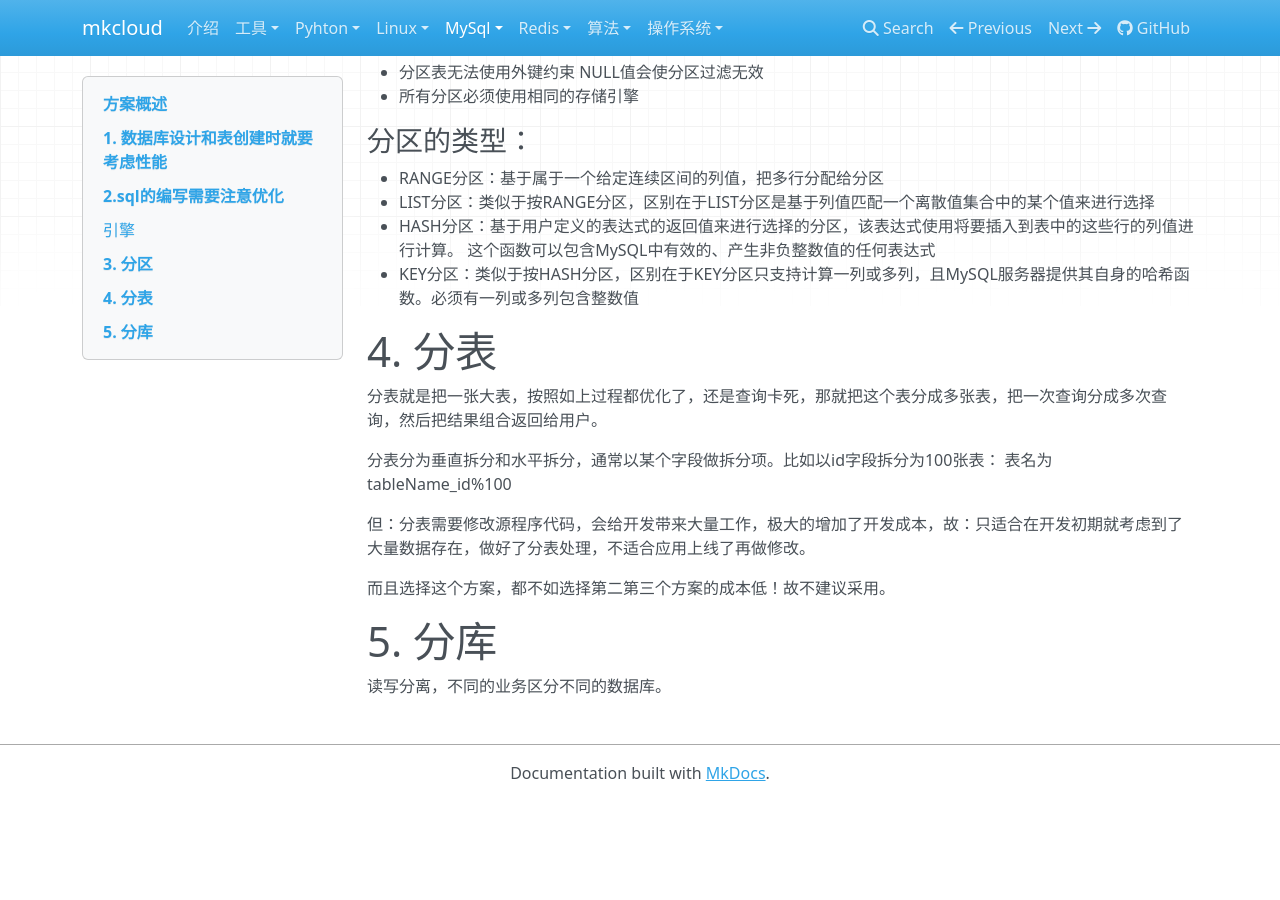
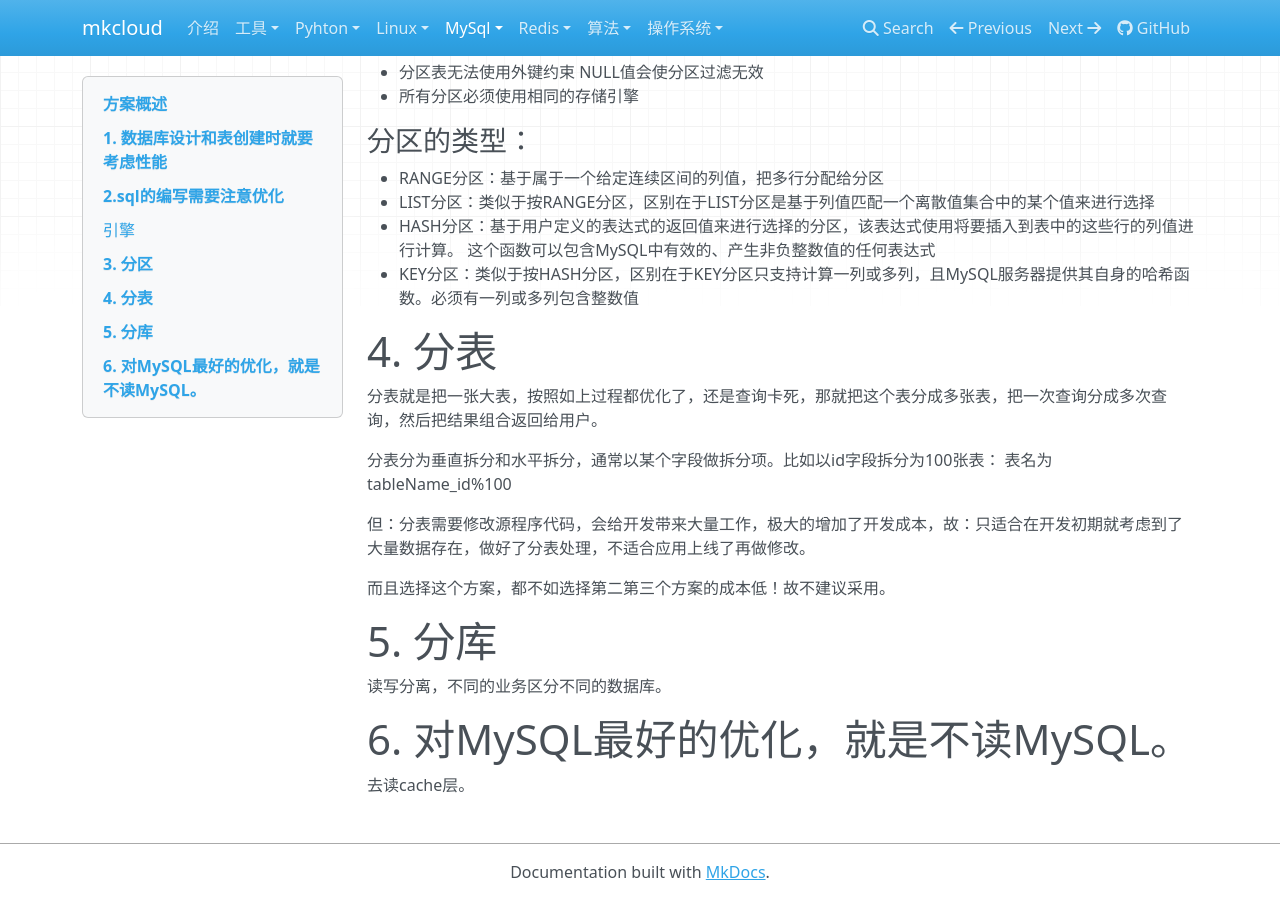
Before and after one commit to kormay/mkcloud, an MkDocs documentation site: the page built from docs/mysql/optimize_bigdata.md, in a window 1280 px wide and 900 px high, scrolled down 2843 px. Built offline with MkDocs 1.6.1, drawn with Linux system fonts in a browser that asks for light colours; nearby versions of some CDN libraries; before the commit the page ends 3644 px from its top, so only the background shows below that.

Commit message:
optimize big data

```diff
--- a/docs/mysql/optimize_bigdata.md
+++ b/docs/mysql/optimize_bigdata.md
@@ -131,3 +131,6 @@ MySQL在5.1版引入的分区是一种简单的水平拆分，用户需要在建
 # 5. 分库
 
 读写分离，不同的业务区分不同的数据库。
+
+# 6. 对MySQL最好的优化，就是不读MySQL。
+去读cache层。
```
